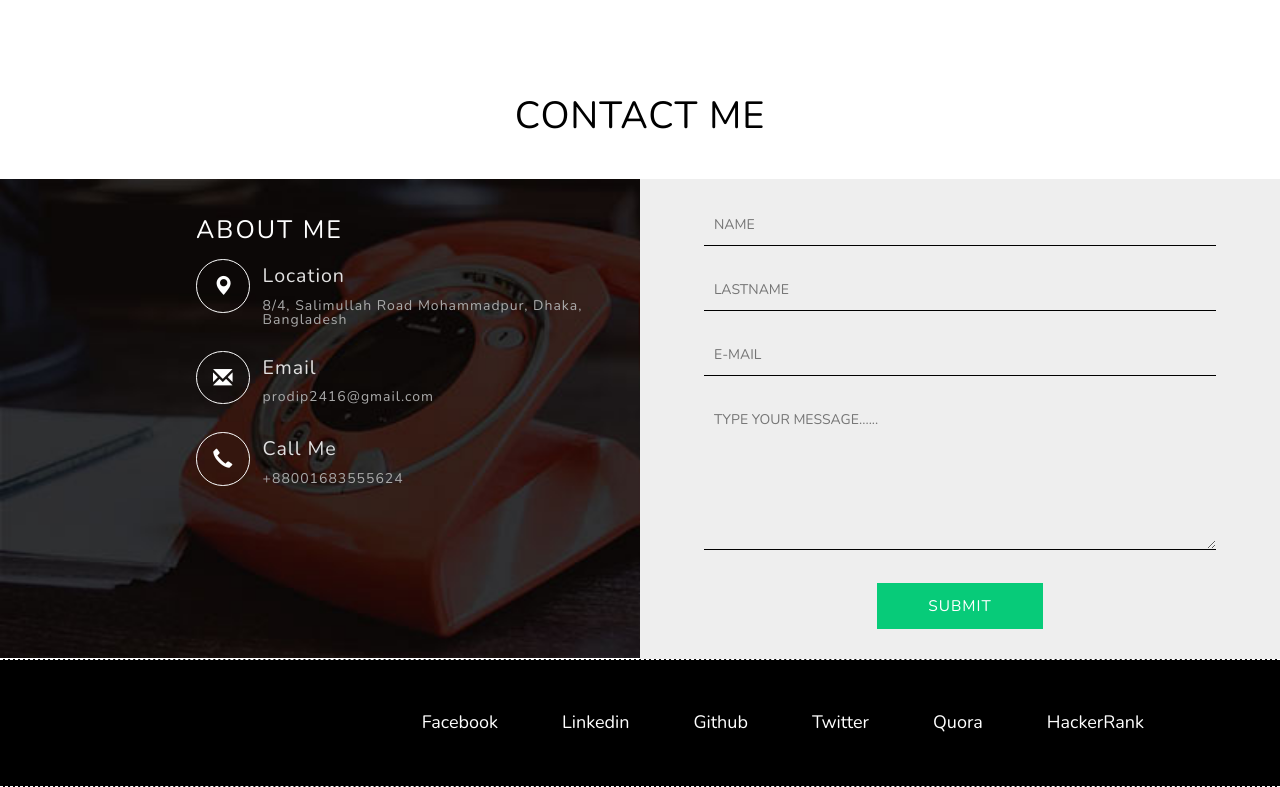
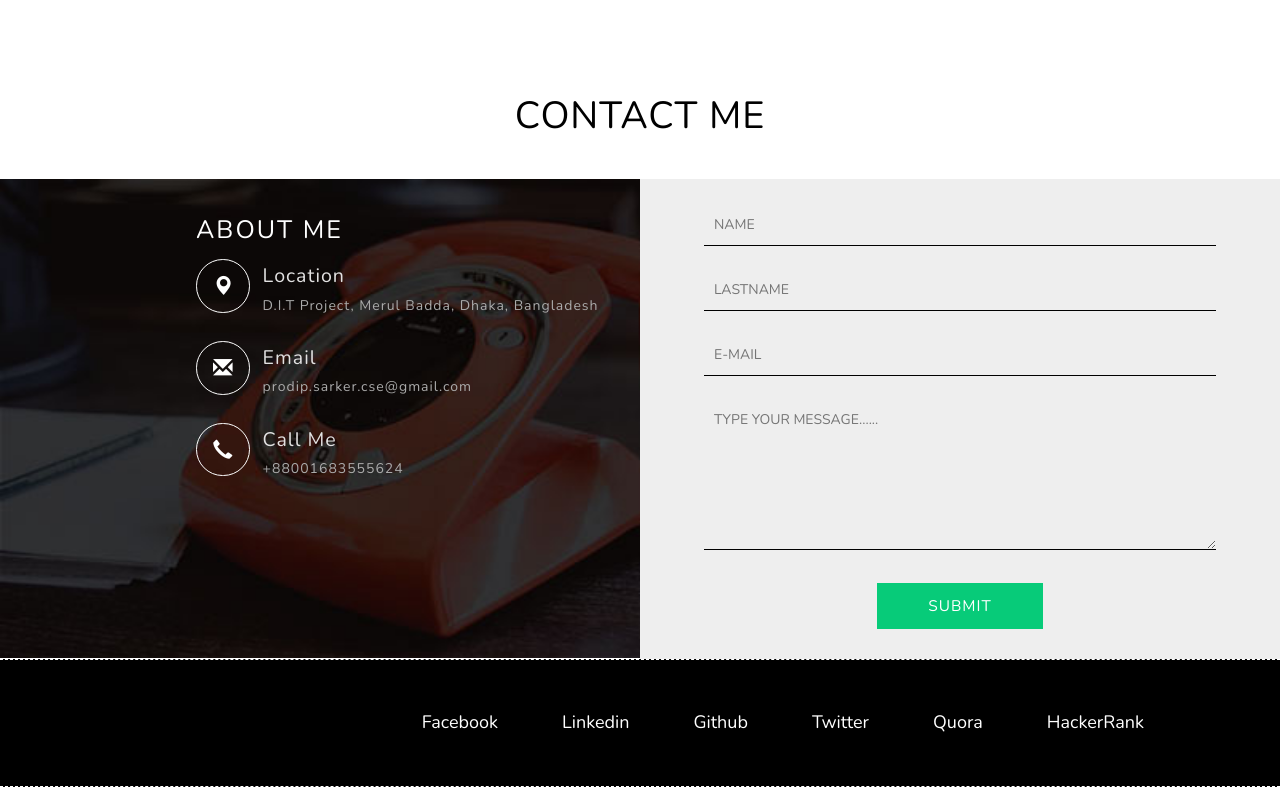
Before and after one commit to Prodip2416/portfolio, a plain HTML site: page index.html in a window 1280 px wide. Shown: the part 3360-4147 px from the top of the page. Drawn offline with nearby package versions, Linux system fonts and the light colour scheme; files whose address does not match are found by name.

Commit message:
Update index.html

```diff
--- a/index.html
+++ b/index.html
@@ -280,7 +280,7 @@
 						<span class="glyphicon glyphicon-map-marker" aria-hidden="true"></span>
 					<div class="add-w3ls2">
 						<h5>Location</h5>
-						<p>8/4, Salimullah Road Mohammadpur, Dhaka, Bangladesh</p>
+						<p>D.I.T Project, Merul Badda, Dhaka, Bangladesh</p>
 					</div>
 					<div class="clearfix"> </div>
 				</div>
@@ -288,7 +288,7 @@
 						<span class="glyphicon glyphicon-envelope" aria-hidden="true"></span>
 					<div class="add-w3ls2">
 						<h5>Email</h5>
-						<p><a href="#">prodip2416@gmail.com</a></p>
+						<p><a href="#">prodip.sarker.cse@gmail.com</a></p>
 					</div>
 					<div class="clearfix"> </div>
 				</div>
```
